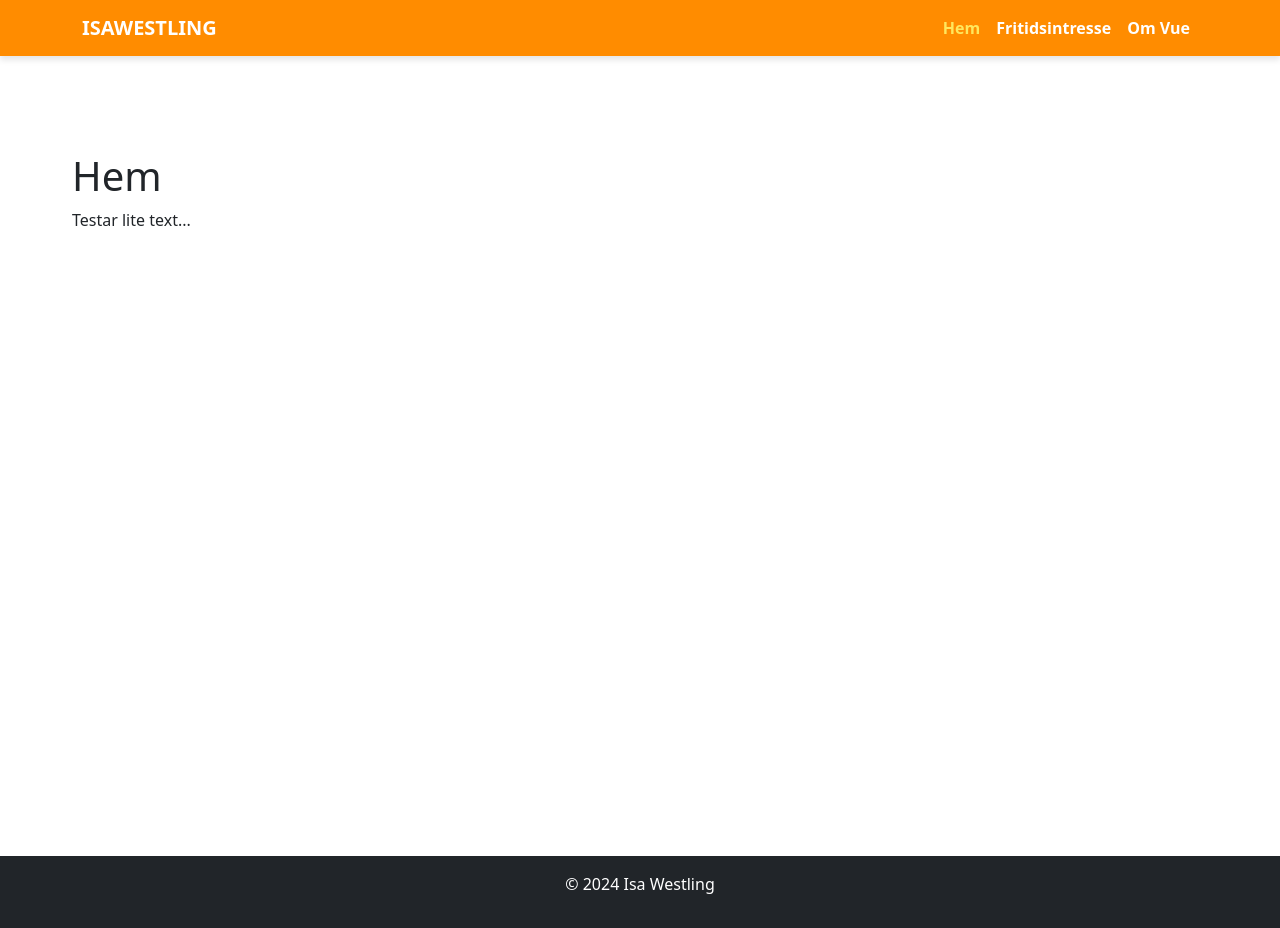
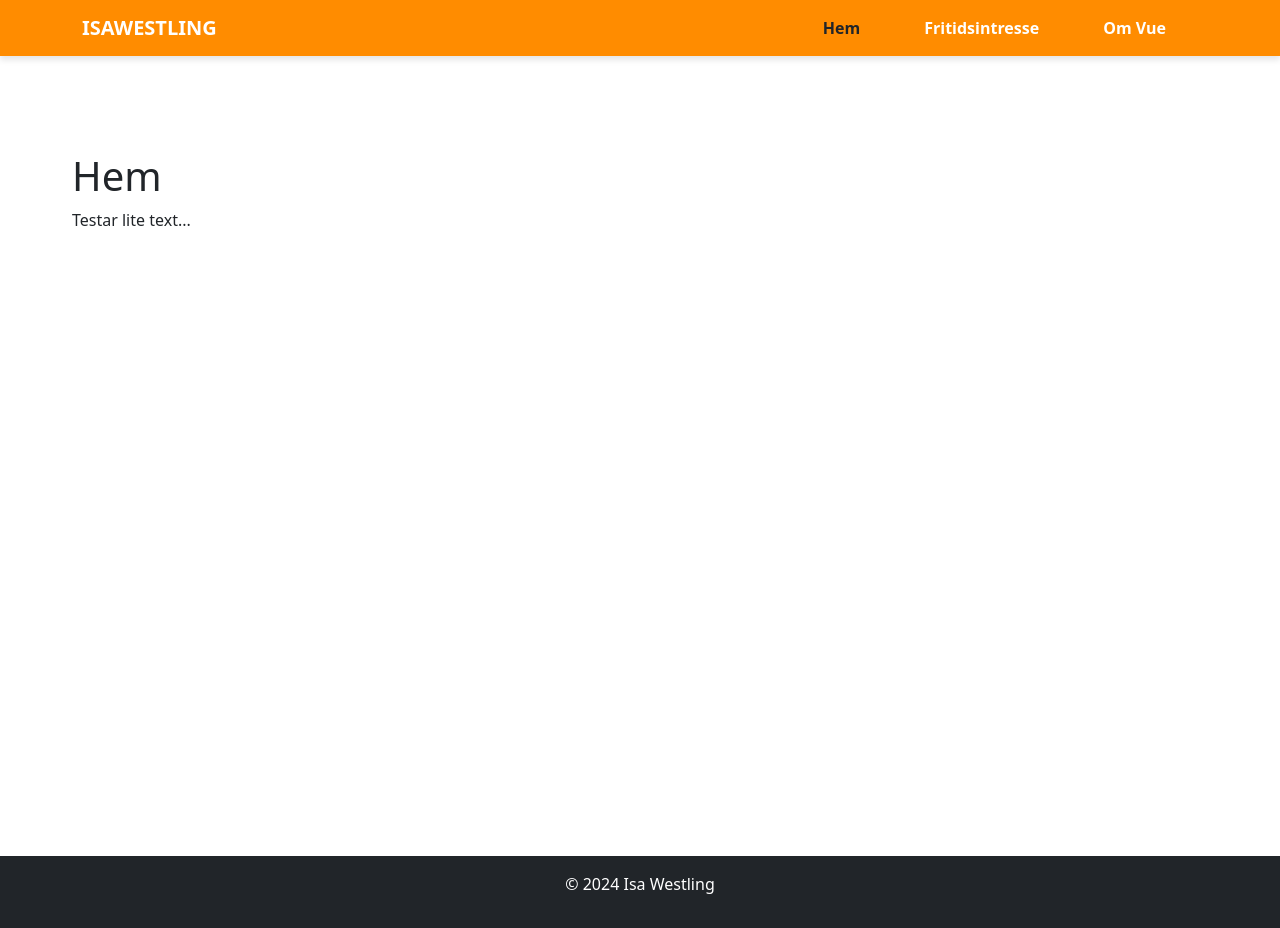
Before and after one commit to iswe2301/fullstack-moment3, a Vue app: page / in a window 1280 px wide. Built offline with nearby package versions, Linux system fonts and the light colour scheme.

Commit message:
Justerat navbar-styling genom att lägga till marginaler för nav-länkar och ändrat aktiv länkfärg för bättre synlighet.

```diff
--- a/src/components/Header.vue
+++ b/src/components/Header.vue
@@ -62,10 +62,11 @@ export default {
 .navbar .nav-link {
     color: white !important;
     font-weight: bold;
+    margin: 0 1.5rem;
 }
 
 .navbar .nav-link.active {
-    color: #ffe75d !important;
+    color: rgba(33, 37, 41, 1) !important;
 }
 
 .navbar-toggler {
```
